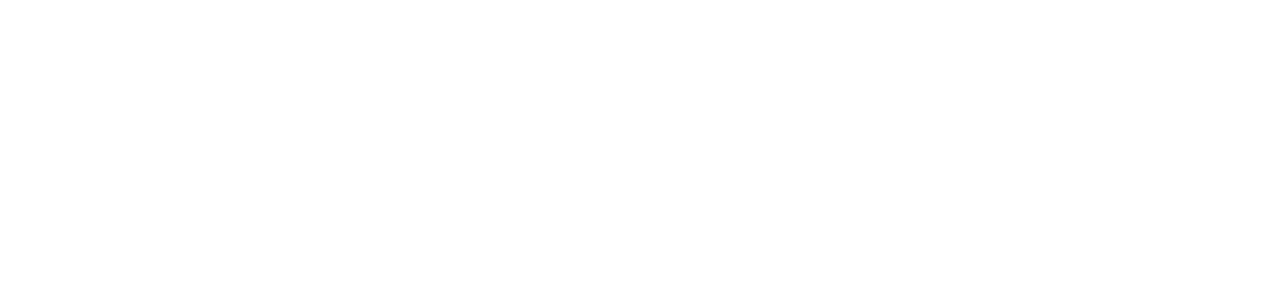
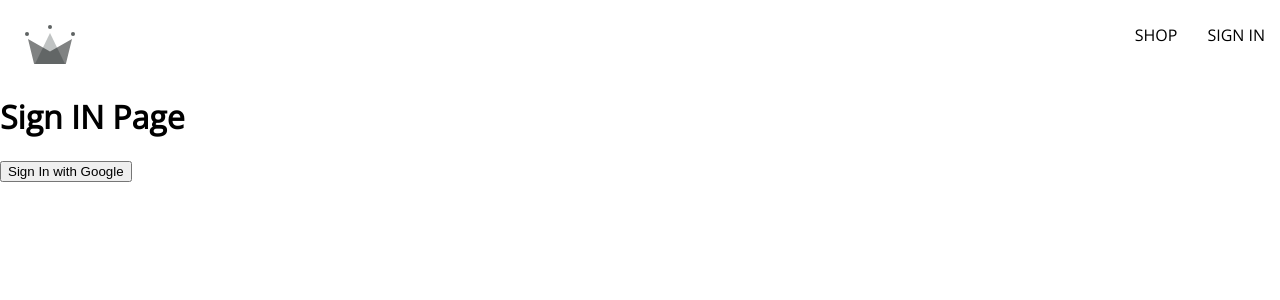
Before and after one commit to SzymonHarajda/Clothing-app, a React (Create React App) app: page /signin in a window 1280 px wide. Before the commit this address had no page. Shown: the top 300 px of the page. Built offline with nearby package versions, Linux system fonts and the light colour scheme.

Commit message:
firebase config added and basic route setup

```diff
--- a/package.json
+++ b/package.json
@@ -6,6 +6,7 @@
     "@testing-library/jest-dom": "^5.17.0",
     "@testing-library/react": "^13.4.0",
     "@testing-library/user-event": "^13.5.0",
+    "firebase": "^10.7.1",
     "react": "^18.2.0",
     "react-dom": "^18.2.0",
     "react-router-dom": "^6.21.1",
--- a/src/App.jsx
+++ b/src/App.jsx
@@ -1,16 +1,9 @@
 import Home from "./routes/home/home.component";
-import { Routes , Route, Outlet } from "react-router-dom";
+import { Routes , Route } from "react-router-dom";
+import Navigation from "./routes/navigation/navigation.component";
+import Signin from "./routes/signin/signin.component";
+import Shop from "./routes/shop/shop.component";
 
-const Navigation = ()=>{
-    return(
-        <div>
-            <div>
-                <h1>I am navigation bar</h1>
-            </div>
-            <Outlet/>
-        </div>
-    );
-}
 
 const App = () =>  {
 
@@ -18,10 +11,10 @@ const App = () =>  {
         <Routes>
             <Route path="/" element={ <Navigation />}>
                 <Route index element={ <Home />}/>
-
+                <Route path="shop" element={ <Shop />}/>
+                <Route path="signin" element={ <Signin />}/>
             </Route>
         </Routes>
-
     );
 }
 
--- a/src/index.scss
+++ b/src/index.scss
@@ -9,3 +9,13 @@ code {
   font-family: source-code-pro, Menlo, Monaco, Consolas, 'Courier New',
     monospace;
 }
+
+
+a {
+  text-decoration: none;
+  color: black;
+}
+
+* {
+  box-sizing: border-box;
+}
--- /dev/null
+++ b/src/routes/navigation/navigation.component.jsx
@@ -0,0 +1,28 @@
+import { Fragment } from "react";
+import { Outlet, Link } from "react-router-dom";
+import {ReactComponent as CrawnLogo} from '../assets/crown.svg'
+import './navigation.style.scss'
+
+
+const Navigation = ()=>{
+    return(
+        <Fragment>
+            <div className="navigation">
+                <Link className="logo-container" to="/">
+                    <CrawnLogo className="logo"/>
+                </Link>
+                <div className="nav-links-container">
+                    <Link className="nav-link" to="/shop">
+                        SHOP
+                    </Link>
+                    <Link className="nav-link" to="/signin">
+                        SIGN IN
+                    </Link>
+                </div>
+            </div>
+            <Outlet/>
+        </Fragment>
+    );
+}
+
+export default Navigation;
--- /dev/null
+++ b/src/routes/navigation/navigation.style.scss
@@ -0,0 +1,26 @@
+.navigation {
+    height: 70px;
+    width: 100%;
+    display: flex;
+    justify-content: space-between;
+    margin-bottom: 25px;
+
+    .logo-container {
+      height: 100%;
+      width: 70px;
+      padding: 25px;
+    }
+
+    .nav-links-container {
+      width: 50%;
+      height: 100%;
+      display: flex;
+      align-items: center;
+      justify-content: flex-end;
+
+      .nav-link {
+        padding: 10px 15px;
+        cursor: pointer;
+      }
+    }
+  }
--- /dev/null
+++ b/src/routes/shop/shop.component.jsx
@@ -0,0 +1,10 @@
+
+const Shop = ( ) => {
+    return (
+        <div>
+            <h1>Shop Page</h1>
+        </div>
+    );
+}
+
+export default Shop;
--- /dev/null
+++ b/src/routes/signin/signin.component.jsx
@@ -0,0 +1,16 @@
+import { signInWithGooglePopup } from '../../utils/firebase/firebase.utils'
+const Signin = ( ) => {
+    const logGoogleUser = async ()=>{
+        const response  = await signInWithGooglePopup();
+        console.log(response);
+    }
+
+    return (
+        <div>
+            <h1>Sign IN Page</h1>
+            <button onClick={logGoogleUser}>Sign In with Google</button>
+        </div>
+    );
+}
+
+export default Signin;
--- /dev/null
+++ b/src/utils/firebase/firebase.utils.js
@@ -0,0 +1,26 @@
+import { initializeApp } from 'firebase/app'
+import {
+        getAuth,
+        signInWithRedirect,
+        signInWithPopup,
+        GoogleAuthProvider
+    } from 'firebase/auth'
+
+const firebaseConfig = {
+    apiKey: "AIzaSyCKwCrAqzdYtFckF1uFw2-MbrW9E3M0RVg",
+    authDomain: "cloathing-db-6de50.firebaseapp.com",
+    projectId: "cloathing-db-6de50",
+    storageBucket: "cloathing-db-6de50.appspot.com",
+    messagingSenderId: "88467929375",
+    appId: "1:88467929375:web:5b88318ee8925f467a582a"
+};
+
+const firebaseApp = initializeApp(firebaseConfig);
+
+const provider = new GoogleAuthProvider();
+provider.setCustomParameters({
+    prompt: "select_account"
+});
+
+export const auth = getAuth();
+export const signInWithGooglePopup= ()=> signInWithPopup(auth,provider);
```
Also changed, not shown: src/routes/assets/crown.svg (added), 1 other file (tests, documents, lock files or other folders). Lines whose indentation alone changed are shown as unchanged.
